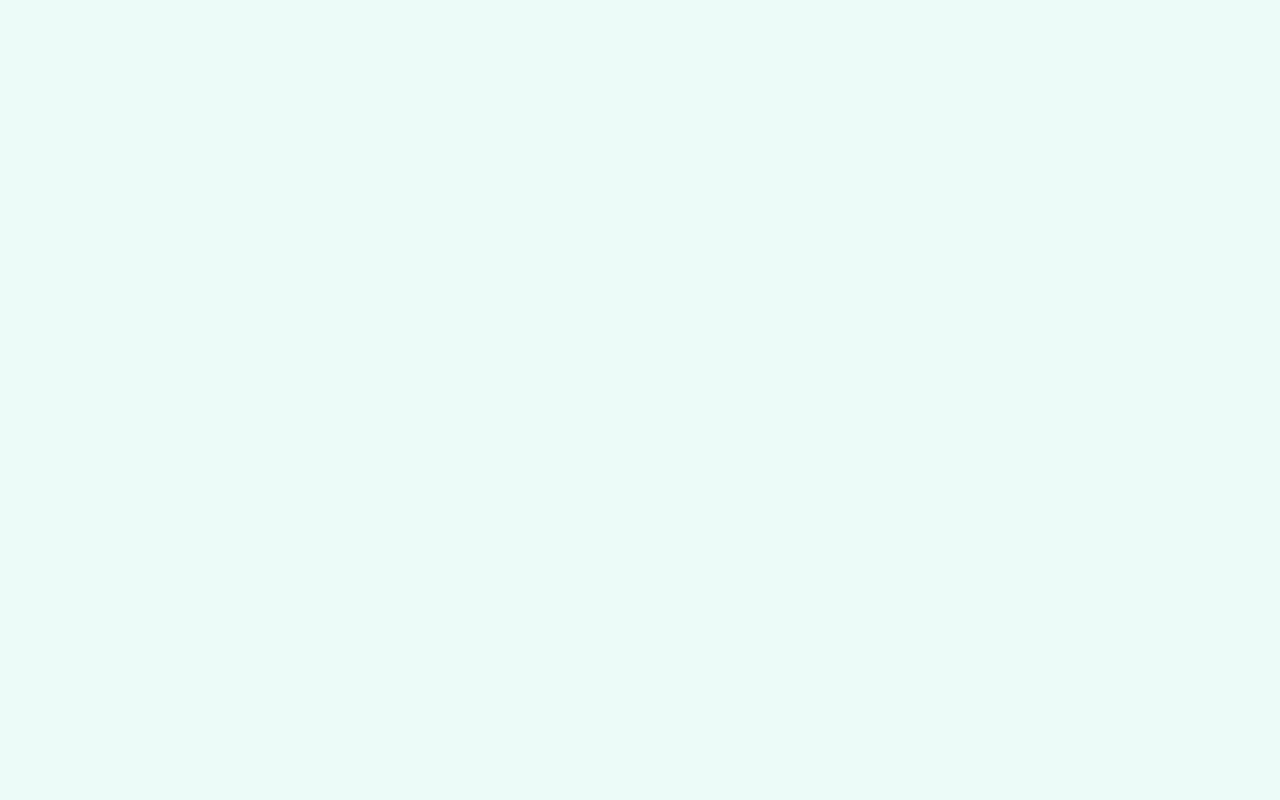
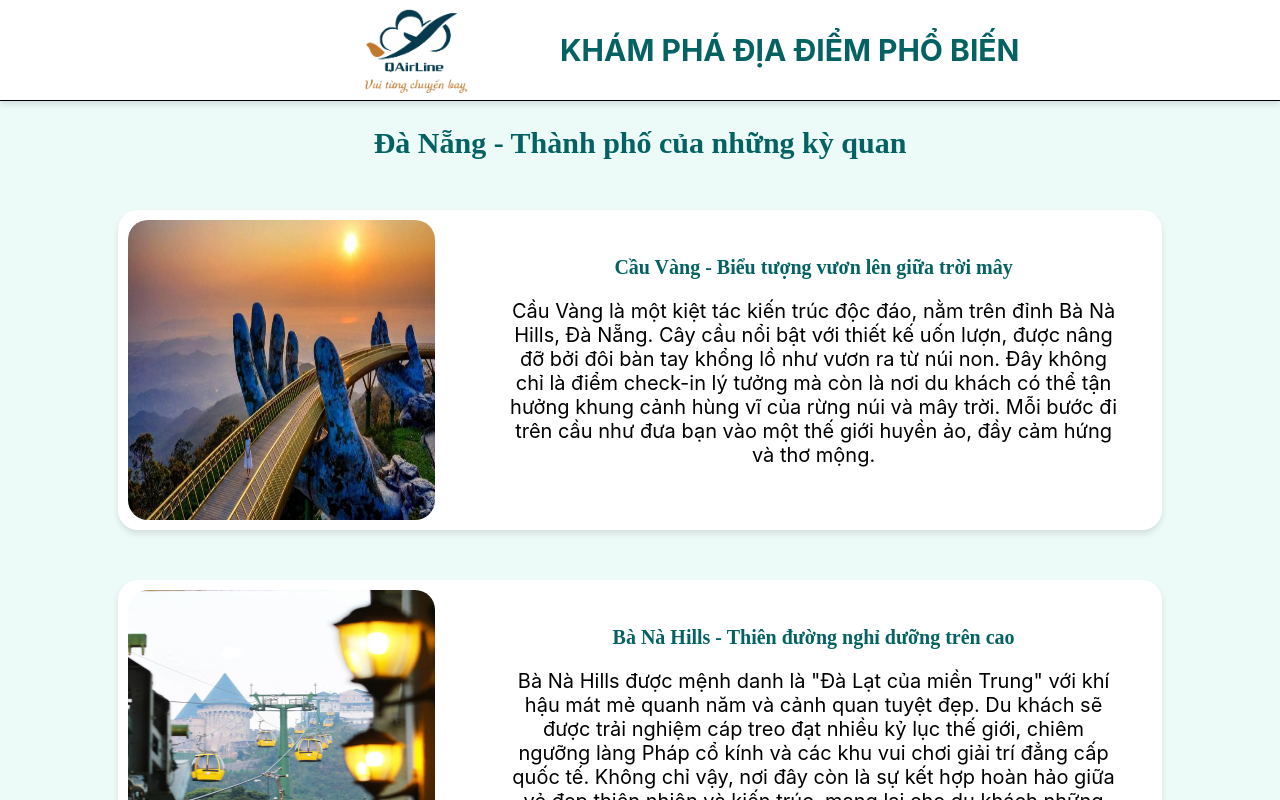
Before and after one commit to Luong04/QAirline, a React (Create React App) app in the folder frontend/: page /danang in a window 1280 px wide. Before the commit this address had no page. Built offline with nearby package versions, Linux system fonts and the light colour scheme; a web font is replaced by a local one.

Commit message:
sua place them Danang

```diff
--- /dev/null
+++ b/frontend/src/page/HomePage/DaNang.js
@@ -0,0 +1,43 @@
+import React from "react";
+import "./DaNang.css";
+import { useNavigate, useLocation } from "react-router-dom";
+import logo from "../../assets/image/logo.png";
+import Da_Nang from "../../assets/image/Da_Nang.jpg";
+import Da_Nang2 from "../../assets/image/Da_Nang2.jpg";
+import Da_Nang3 from "../../assets/image/Da_Nang3.jpg";
+
+const DaNang = () => {
+    const navigate = useNavigate(); // Sử dụng để điều hướng
+    return (
+        <div>
+            <div className="header-checkBooking">
+                <div className="logo">
+                    <img src={logo} alt="logo" />
+                </div>
+                <h2>KHÁM PHÁ ĐỊA ĐIỂM PHỔ BIẾN</h2>
+            </div>
+            <div className="placediscovery"><h2>Đà Nẵng - Thành phố của những kỳ quan</h2></div>
+            <div className="discovery-content">
+                <img src={Da_Nang} />
+                <div className="discovery">
+                    <h2> Cầu Vàng - Biểu tượng vươn lên giữa trời mây</h2>
+                    <p>Cầu Vàng là một kiệt tác kiến trúc độc đáo, nằm trên đỉnh Bà Nà Hills, Đà Nẵng. Cây cầu nổi bật với thiết kế uốn lượn, được nâng đỡ bởi đôi bàn tay khổng lồ như vươn ra từ núi non. Đây không chỉ là điểm check-in lý tưởng mà còn là nơi du khách có thể tận hưởng khung cảnh hùng vĩ của rừng núi và mây trời. Mỗi bước đi trên cầu như đưa bạn vào một thế giới huyền ảo, đầy cảm hứng và thơ mộng.</p></div>
+            </div>
+            <div className="discovery-content">
+                <img src={Da_Nang2} />
+                <div className="discovery">
+                    <h2>Bà Nà Hills - Thiên đường nghỉ dưỡng trên cao</h2>
+                    <p>Bà Nà Hills được mệnh danh là "Đà Lạt của miền Trung" với khí hậu mát mẻ quanh năm và cảnh quan tuyệt đẹp. Du khách sẽ được trải nghiệm cáp treo đạt nhiều kỷ lục thế giới, chiêm ngưỡng làng Pháp cổ kính và các khu vui chơi giải trí đẳng cấp quốc tế. Không chỉ vậy, nơi đây còn là sự kết hợp hoàn hảo giữa vẻ đẹp thiên nhiên và kiến trúc, mang lại cho du khách những khoảnh khắc thư giãn và đầy hứng khởi.</p></div>
+            </div>
+            <div className="discovery-content">
+                <img src={Da_Nang3} />
+                <div className="discovery">
+                    <h2>Cầu Rồng - Sức sống hiện đại của Đà Nẵng</h2>
+                    <p>Cầu Rồng, biểu tượng năng động của Đà Nẵng, là một trong những cây cầu độc đáo nhất Việt Nam. Với thiết kế hình rồng vàng uốn lượn, cây cầu biểu trưng cho sự phát triển mạnh mẽ và thịnh vượng của thành phố. Vào cuối tuần, màn trình diễn phun lửa và phun nước từ rồng thu hút hàng ngàn người dân và du khách đến chiêm ngưỡng. Cầu Rồng không chỉ là công trình kiến trúc ấn tượng mà còn là niềm tự hào của người dân Đà Nẵng.</p></div>
+            </div>
+            <button type="submit" className="submit-btn" style={{width: "20%", padding: "2% 0", marginBottom: "2%", marginTop: "0"}} onClick={()=>{navigate('/')}}>VỀ TRANG CHỦ</button>
+        </div>
+    );
+}
+
+export default DaNang;
--- a/frontend/src/view/App.js
+++ b/frontend/src/view/App.js
@@ -12,6 +12,7 @@ import ConfirmPayment from '../page/Booking/ConfirmPayment.js';
 import CheckBooking from '../page/CheckTicket/CheckBooking.js'
 import TicketB from '../components/BookingPage/Tickets/TicketB.js';
 import HoiAn from '../page/HomePage/HoiAn.js';
+import DaNang from '../page/HomePage/DaNang.js';
 
 
 const App = () => {
@@ -29,6 +30,7 @@ const App = () => {
         <Route path="/checkBooking" element={<CheckBooking/>}/>
         <Route path="/ticket" element={<TicketB/>}/>
         <Route path="/hoian" element={<HoiAn/>}/>
+        <Route path="/danang" element={<DaNang/>}/>
       </Routes>
     </div>
   );
```
Also changed, not shown: frontend/src/assets/image/Da_Nang2.jpg (added), frontend/src/assets/image/Da_Nang3.jpg (added), frontend/src/page/HomePage/DaNang.css (added).
